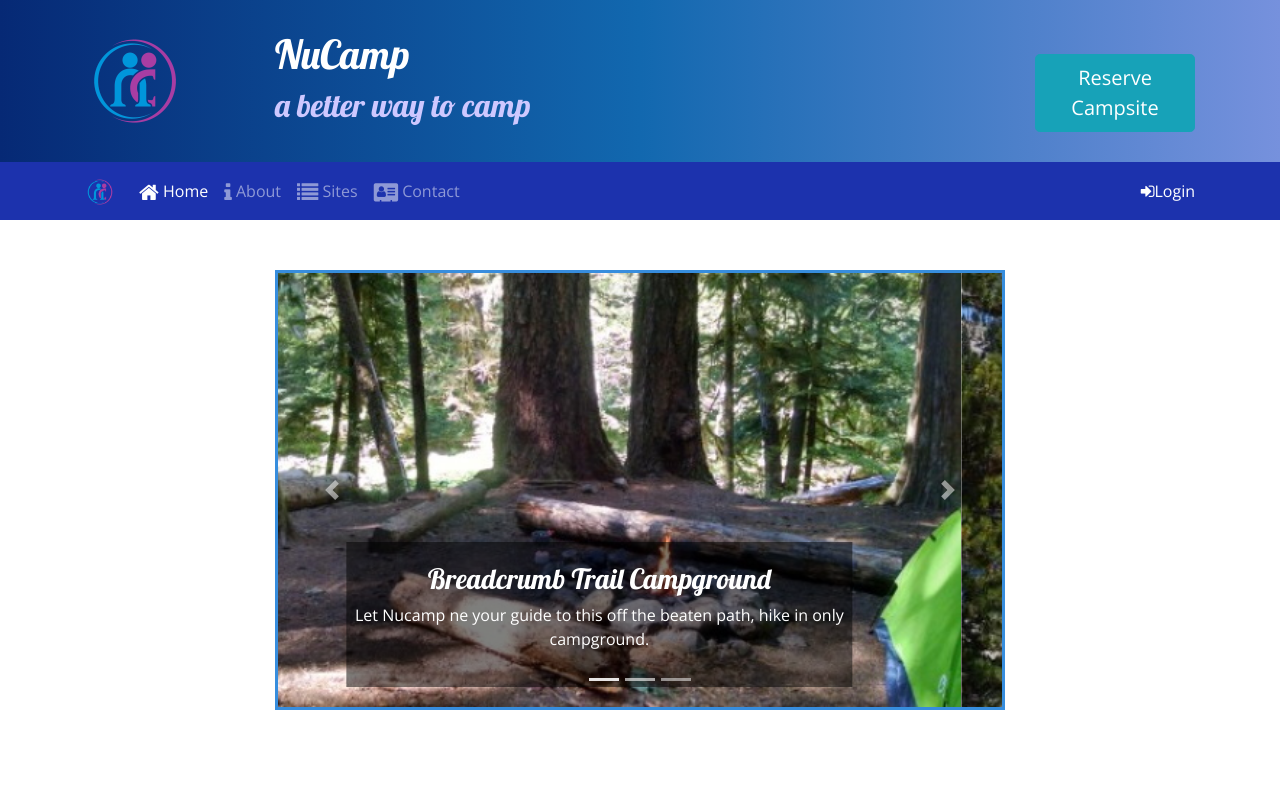
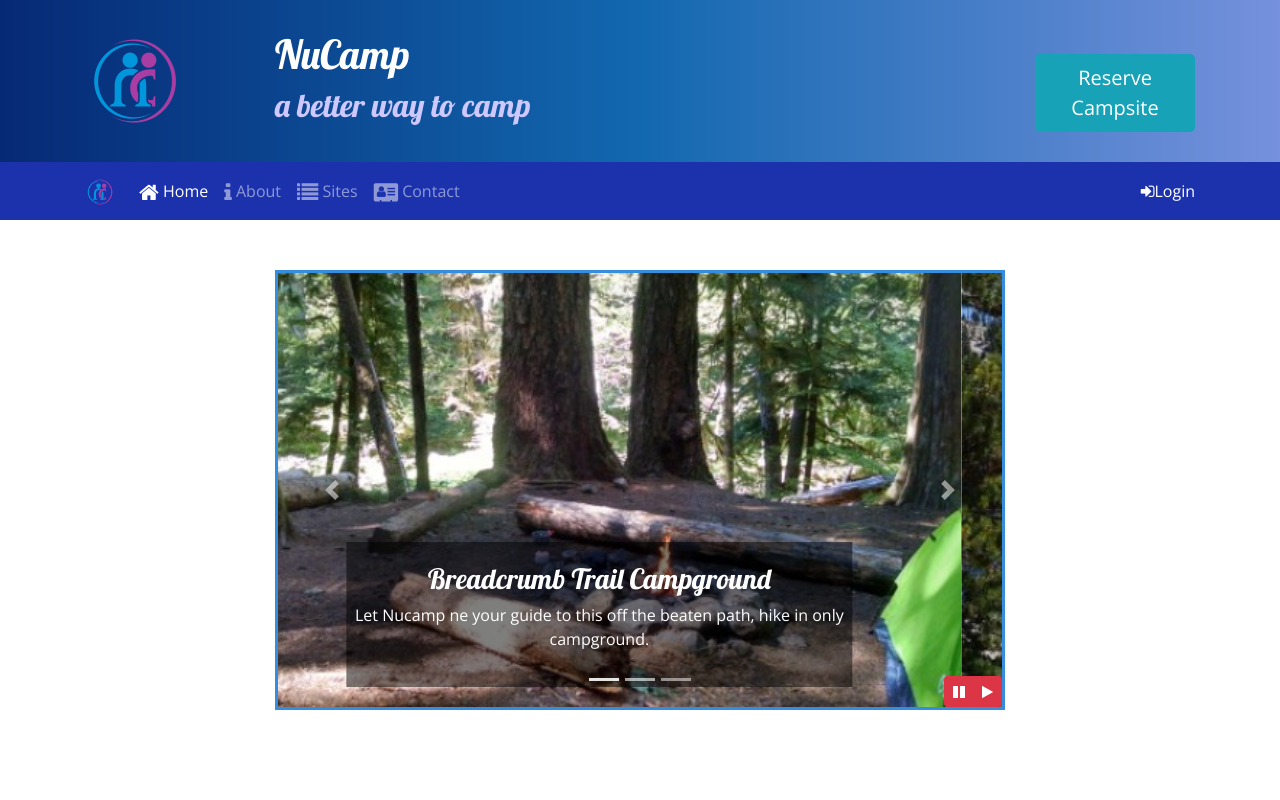
Before and after one commit to IsaacMunoz1490/campsite, a website: page index.html in a window 1280 px wide. Shown: the top 800 px of the page. Drawn offline with nearby package versions, Linux system fonts and the light colour scheme.

Commit message:
Bootstrap and jQuery Part 1

```diff
--- a/css/styles.css
+++ b/css/styles.css
@@ -49,3 +49,9 @@ a , a:hover {
 .carousel {
     border: solid #378ddd;
 }
+#carouselButton {
+    position: absolute;
+    right: 0;
+    bottom: 0;
+    z-index: 100;
+}
--- a/index.html
+++ b/index.html
@@ -203,6 +203,14 @@
                         <span class="carousel-control-next-icon"></span>
                         <span class="sr-only">Next</span>
                     </a>
+                    <div class="btn-group" id="carouselButton">
+                        <button class="btn btn-danger btn-sm" id="carouselPause">
+                            <i class="fa fa-pause"></i>
+                        </button>
+                        <button class="btn btn-danger btn-sm" id="carouselPlay">
+                            <i class="fa fa-play"></i>
+                        </button>
+                    </div>
             </div>
         </div>
     </div>
@@ -294,7 +302,19 @@
     <script src="node_modules/popper.js/dist/umd/popper.min.js"></script>
     <script src="node_modules/bootstrap/dist/js/bootstrap.min.js"></script>
 
-    <!-- Taks 1 5-15-21 -->
+    <!-- JQuery -->
+
+  <script>
+      $(function(){
+          $(".carousel").carousel( {interval: 2000} );
+          $("#carouselPause").click(function(){
+            $(".carousel").carousel("pause");
+          });
+          $("#carouselPlay").click(function(){
+              $(".carousel").carousel("cycle");
+          });
+      });
+  </script>
 </body>
 
 </html>
```
